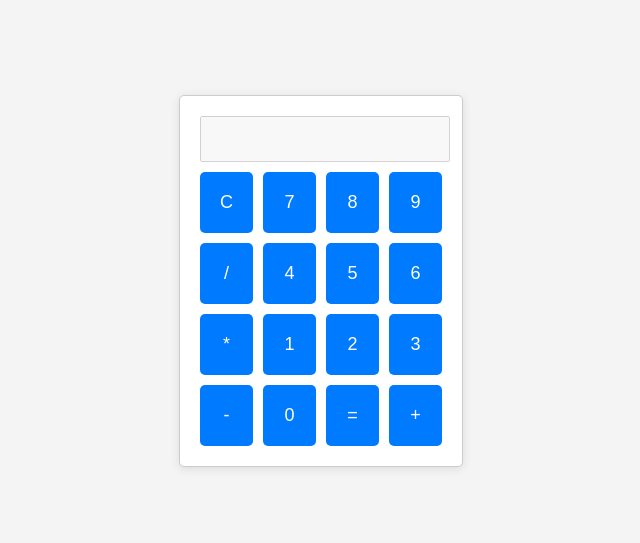
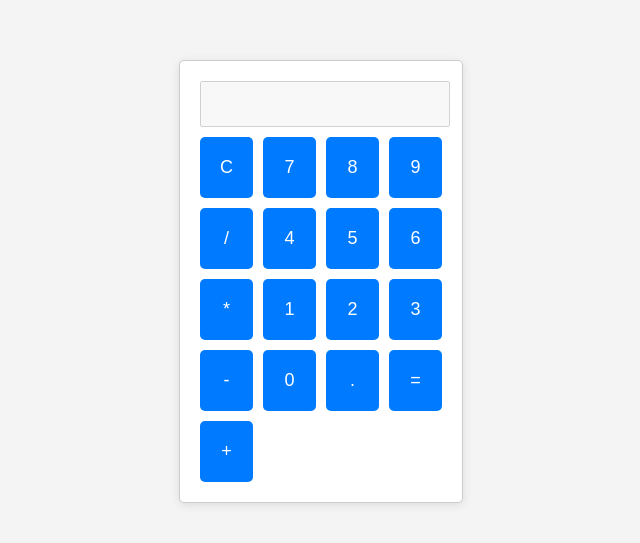
Before and after one commit to Meghanaiitm/123-round1, a plain HTML site: page index.html in a window 1280 px wide. Shown: the part 127-670 px from the top of the page, without its empty margins (319-959 px from the left). Drawn offline with Linux system fonts and the light colour scheme.

Commit message:
Revision commit for 123 - Round 2 (AI Generated)

```diff
--- a/index.html
+++ b/index.html
@@ -3,8 +3,8 @@
 <head>
     <meta charset="UTF-8">
     <meta name="viewport" content="width=device-width, initial-scale=1.0">
+    <title>Calculator</title>
     <link rel="stylesheet" href="style.css">
-    <title>Simple Calculator</title>
 </head>
 <body>
     <div class="calculator">
@@ -24,7 +24,8 @@
             <button onclick="appendToDisplay('3')">3</button>
             <button onclick="appendToDisplay('-')">-</button>
             <button onclick="appendToDisplay('0')">0</button>
-            <button onclick="calculateResult()">=</button>
+            <button onclick="appendToDisplay('.')">.</button>
+            <button id="equals" onclick="calculateResult()">=</button>
             <button onclick="appendToDisplay('+')">+</button>
         </div>
     </div>
```
